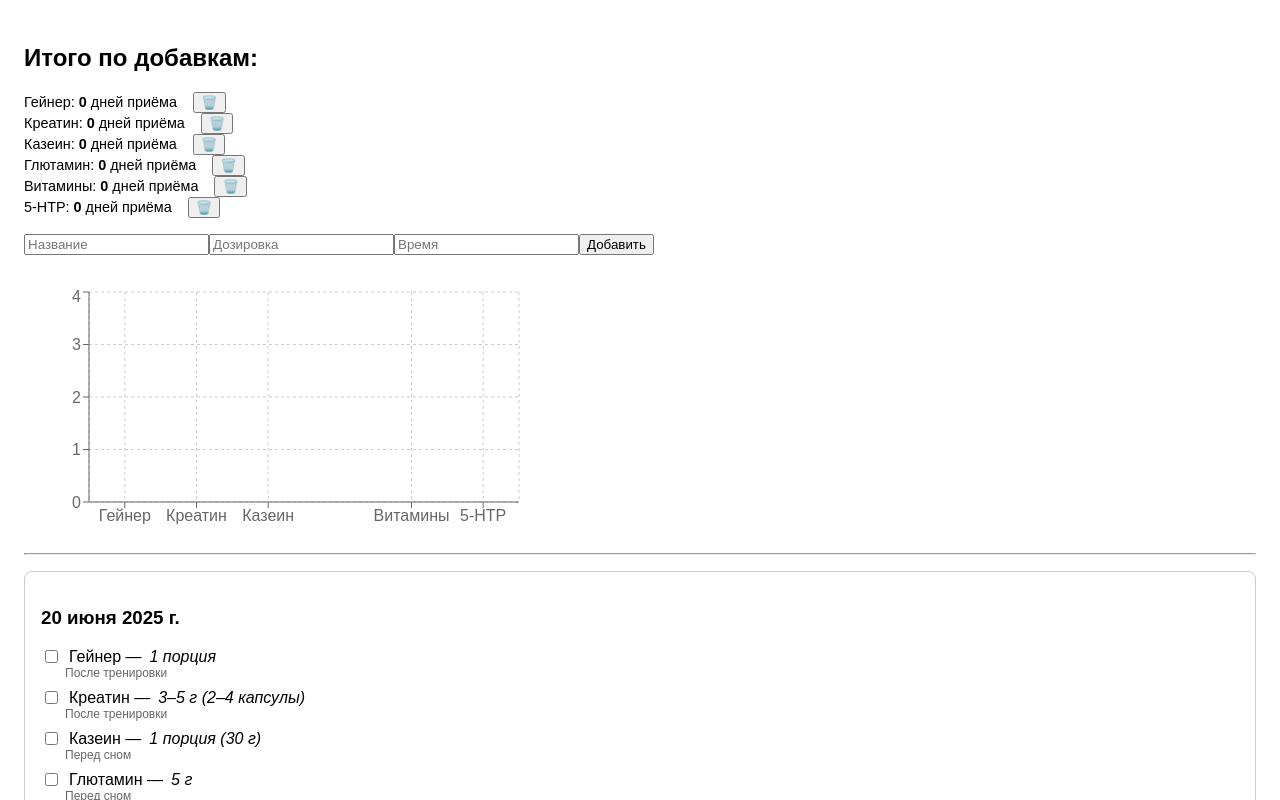
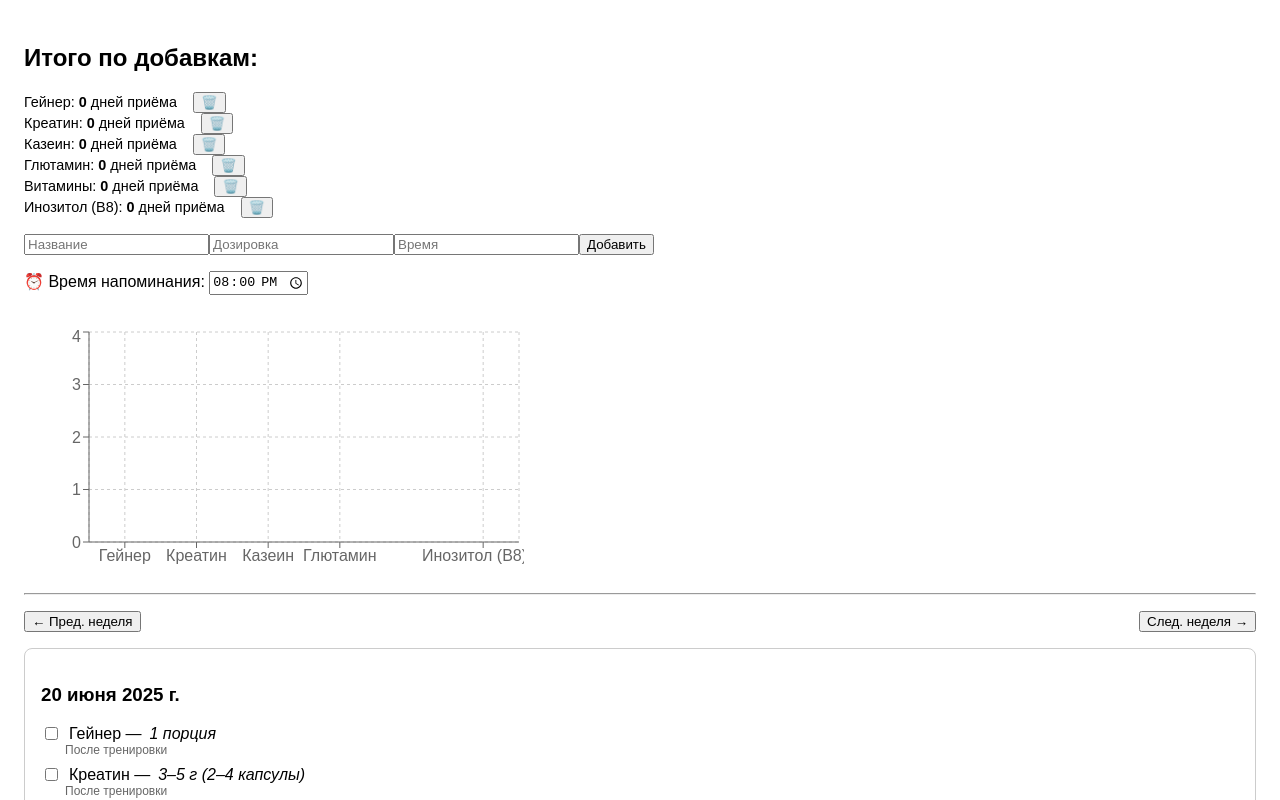
Before and after one commit to amrkhn23/plan_kapkan, a React (Vite) app: page / in a window 1280 px wide. Shown: the top 800 px of the page. Built offline with nearby package versions, Linux system fonts and the light colour scheme.

Commit message:
Update App.jsx

```diff
--- a/App.jsx
+++ b/App.jsx
@@ -5,12 +5,14 @@ import {
 
 const STORAGE_SUPPLEMENTS = 'supplements';
 const STORAGE_CHECKS = 'supplement-checks';
+const STORAGE_NOTIFY_TIME = 'supplement-notify-time';
 const today = new Date();
-const daysToShow = 90;
 
 export default function App() {
   const [supplements, setSupplements] = useState([]);
   const [checked, setChecked] = useState({});
+  const [weekOffset, setWeekOffset] = useState(0);
+  const [notifyTime, setNotifyTime] = useState('20:00');
 
   useEffect(() => {
     const savedSupplements = localStorage.getItem(STORAGE_SUPPLEMENTS);
@@ -23,7 +25,14 @@ export default function App() {
         { name: 'Казеин', daily: true, dose: '1 порция (30 г)', timing: 'Перед сном' },
         { name: 'Глютамин', daily: true, dose: '5 г', timing: 'Перед сном' },
         { name: 'Витамины', daily: true, dose: '1 таблетка', cycle: [60, 30], timing: 'После обеда' },
-        { name: '5-HTP', daily: true, dose: '1 капсула (50 мг)', cycle: [30, 14], optional: true, timing: 'За 30–60 мин до сна' },
+        {
+          name: 'Инозитол (B8)',
+          daily: true,
+          dose: '1 капсула (500 мг)',
+          cycle: [30, 14],
+          optional: true,
+          timing: 'Утром или перед сном'
+        },
       ];
       setSupplements(defaultSupplements);
       localStorage.setItem(STORAGE_SUPPLEMENTS, JSON.stringify(defaultSupplements));
@@ -31,6 +40,9 @@ export default function App() {
 
     const savedChecks = localStorage.getItem(STORAGE_CHECKS);
     if (savedChecks) setChecked(JSON.parse(savedChecks));
+
+    const savedTime = localStorage.getItem(STORAGE_NOTIFY_TIME);
+    if (savedTime) setNotifyTime(savedTime);
   }, []);
 
   useEffect(() => {
@@ -38,19 +50,32 @@ export default function App() {
   }, [checked]);
 
   useEffect(() => {
+    localStorage.setItem(STORAGE_NOTIFY_TIME, notifyTime);
+  }, [notifyTime]);
+
+  useEffect(() => {
     if (Notification.permission !== 'granted') Notification.requestPermission();
 
+    const [hours, minutes] = notifyTime.split(':').map(Number);
     const now = new Date();
-    const millisTill20 = new Date(now.getFullYear(), now.getMonth(), now.getDate(), 20, 0, 0) - now;
+    const target = new Date(now.getFullYear(), now.getMonth(), now.getDate(), hours, minutes, 0);
+    const millisTillNotify = target - now;
+
     const timer = setTimeout(() => {
       const dateKey = new Date().toISOString().split('T')[0];
-      const missed = supplements.some(s => !checked[`${dateKey}-${s.name}`]);
-      if (missed && Notification.permission === 'granted') {
-        new Notification('Напоминание', { body: 'Вы не отметили все добавки за сегодня.' });
+      const missedSupplements = supplements.filter(s => !checked[`${dateKey}-${s.name}`]);
+
+      if (missedSupplements.length && Notification.permission === 'granted') {
+        missedSupplements.forEach(s => {
+          new Notification('Напоминание', {
+            body: `${s.name}: ${s.dose} (${s.timing})`,
+          });
+        });
       }
-    }, millisTill20 > 0 ? millisTill20 : 0);
+    }, millisTillNotify > 0 ? millisTillNotify : 0);
+
     return () => clearTimeout(timer);
-  }, [checked, supplements]);
+  }, [checked, supplements, notifyTime]);
 
   const handleToggle = (date, name) => {
     const key = `${date}-${name}`;
@@ -79,9 +104,9 @@ export default function App() {
   };
 
   const getVisibleDays = () => {
-    return Array.from({ length: daysToShow }, (_, i) => {
+    return Array.from({ length: 7 }, (_, i) => {
       const d = new Date(today);
-      d.setDate(today.getDate() + i);
+      d.setDate(today.getDate() + i + weekOffset * 7);
       return d.toISOString().split('T')[0];
     });
   };
@@ -112,6 +137,15 @@ export default function App() {
         <button type="submit">Добавить</button>
       </form>
 
+      <div style={{ marginTop: '1rem' }}>
+        <label>⏰ Время напоминания:</label>{' '}
+        <input
+          type="time"
+          value={notifyTime}
+          onChange={(e) => setNotifyTime(e.target.value)}
+        />
+      </div>
+
       <BarChart width={500} height={250} data={supplementStats} style={{ marginTop: '2rem' }}>
         <CartesianGrid strokeDasharray="3 3" />
         <XAxis dataKey="name" />
@@ -121,6 +155,11 @@ export default function App() {
       </BarChart>
 
       <hr style={{ margin: '1rem 0' }} />
+      <div style={{ display: 'flex', justifyContent: 'space-between', marginBottom: '1rem' }}>
+        <button onClick={() => setWeekOffset(weekOffset - 1)}>← Пред. неделя</button>
+        <button onClick={() => setWeekOffset(weekOffset + 1)}>След. неделя →</button>
+      </div>
+
       {getVisibleDays().map(date => (
         <div key={date} style={{ marginBottom: '1rem', padding: '1rem', border: '1px solid #ccc', borderRadius: '8px' }}>
           <h3>{new Date(date).toLocaleDateString('ru-RU', { day: '2-digit', month: 'long', year: 'numeric' })}</h3>
```
